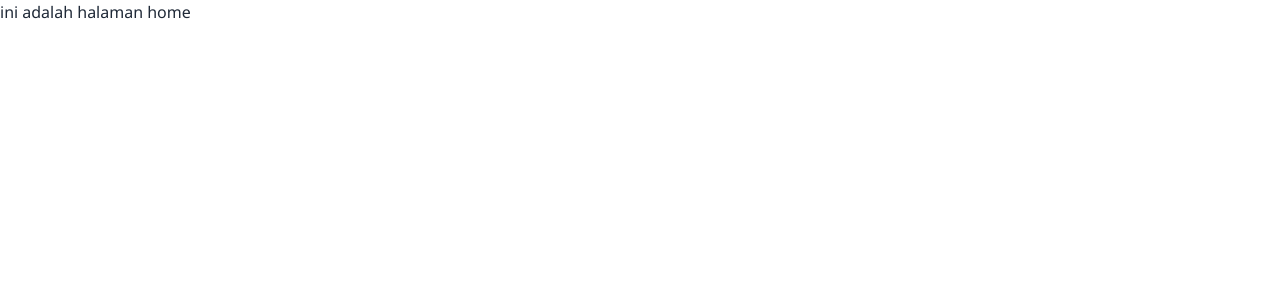
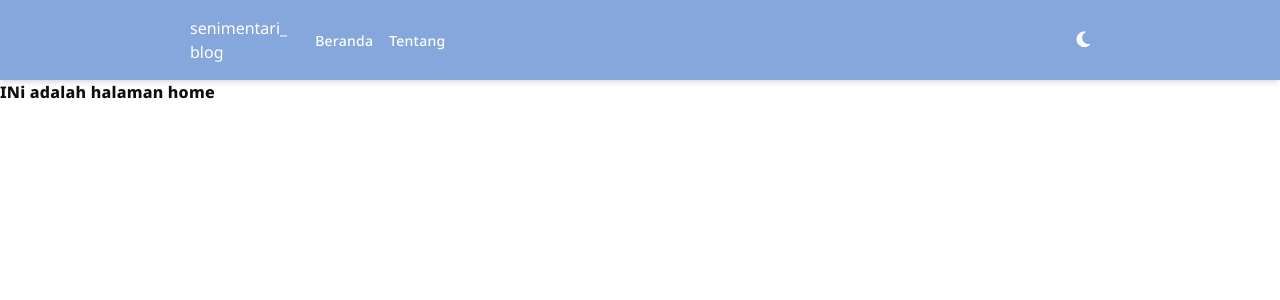
Before and after one commit to rizkiismail9a/senimentari-blog, a Nuxt app: page / in a window 1280 px wide. Shown: the top 300 px of the page. Built offline with nearby package versions, Linux system fonts and the light colour scheme.

Commit message:
feat: create navbar

```diff
--- a/app.vue
+++ b/app.vue
@@ -1,3 +1,5 @@
 <template>
-  <NuxtPage />
+  <NuxtLayout>
+    <NuxtPage />
+  </NuxtLayout>
 </template>
--- /dev/null
+++ b/components/Navbar/Navbar.vue
@@ -0,0 +1,59 @@
+<script setup lang="ts">
+const isDark = useDark();
+const toggleDark = useToggle(isDark);
+
+const showMobileNavbar = ref<boolean>(false);
+</script>
+
+<template>
+  <nav
+    class="navbar p-4 bg-blue dark:bg-dark-medium flex flex-col gap-4 text-white sticky top-0 shadow-md"
+  >
+    <div
+      id="navbar-wrapper"
+      class="flex gap-7 w-full max-w-[900px] mx-auto items-center justify-between"
+    >
+      <div id="navbar-logo" class="">
+        <div class="flex flex-col justify-start">
+          <span>senimentari_</span>
+          <span>blog</span>
+        </div>
+      </div>
+      <div
+        id="navbar-button"
+        class="md:flex hidden gap-4 flex-1 items-center leading-normal text-sm"
+      >
+        <NuxtLink to="/" class="font-medium tracking-[0.24px]">
+          Beranda
+        </NuxtLink>
+        <NuxtLink to="/about" class="font-medium tracking-[0.24px]">
+          Tentang
+        </NuxtLink>
+      </div>
+      <div class="block md:hidden" @click="toggleDark()">
+        <i :class="`fa-solid text-lg ${isDark ? 'fa-sun' : 'fa-moon'}`"></i>
+      </div>
+      <div id="toggle-button">
+        <i
+          @click="showMobileNavbar = !showMobileNavbar"
+          class="fa-solid fa-bars md:hidden inline-block text-lg cursor-pointer"
+        ></i>
+        <div @click="toggleDark()">
+          <i class="fa-solid fa-moon text-lg hidden md:inline-block"></i>
+        </div>
+      </div>
+    </div>
+    <div
+      v-show="showMobileNavbar"
+      id="mobile-navbar"
+      class="md:hidden flex flex-col gap-2 items-start justify-start w-full pl-5 text-sm"
+    >
+      <NuxtLink to="/" class="font-medium tracking-[0.24px]">
+        Beranda
+      </NuxtLink>
+      <NuxtLink to="/about" class="font-medium tracking-[0.24px]">
+        Tentang
+      </NuxtLink>
+    </div>
+  </nav>
+</template>
--- /dev/null
+++ b/layouts/default.vue
@@ -0,0 +1,9 @@
+<script setup lang="ts"></script>
+<template>
+  <Navbar />
+  <main
+    class="bg-white dark:bg-dark min-h-screen text-dark dark:text-white tracking-[0.24px]"
+  >
+    <slot></slot>
+  </main>
+</template>
--- a/nuxt.config.ts
+++ b/nuxt.config.ts
@@ -4,6 +4,7 @@ export default defineNuxtConfig({
   devtools: { enabled: true },
   pages: true,
   css: ["~/assets/css/main.css"],
+  modules: ["@vueuse/nuxt"],
   postcss: {
     plugins: {
       tailwindcss: {},
@@ -18,18 +19,12 @@ export default defineNuxtConfig({
       link: [
         {
           rel: "stylesheet",
-        },
-        {
           href: "https://cdnjs.cloudflare.com/ajax/libs/font-awesome/6.6.0/css/all.min.css",
-        },
-        {
           integrity:
             "sha512-Kc323vGBEqzTmouAECnVceyQqyqdsSiqLQISBL29aUW4U/M7pSPA/gEUZQqv1cwx4OnYxTxve5UMg5GT6L4JJg==",
+          crossorigin: "anonymous",
+          referrerpolicy: "no-referrer",
         },
-        {
-          crossorigin: "anonymous",
-        },
-        { referrerpolicy: "no-referrer" },
       ],
     },
   },
--- a/package.json
+++ b/package.json
@@ -10,6 +10,8 @@
     "postinstall": "nuxt prepare"
   },
   "dependencies": {
+    "@vueuse/core": "^11.1.0",
+    "@vueuse/nuxt": "^11.1.0",
     "nuxt": "^3.13.0",
     "vue": "latest",
     "vue-router": "latest"
--- a/pages/index.vue
+++ b/pages/index.vue
@@ -1,5 +1,7 @@
 <script setup lang="ts"></script>
 
 <template>
-  <div>ini adalah halaman home</div>
+  <div>
+    <h1 class="font-extrabold">INi adalah halaman home</h1>
+  </div>
 </template>
```
Also changed, not shown: 1 other file (tests, documents, lock files or other folders).
